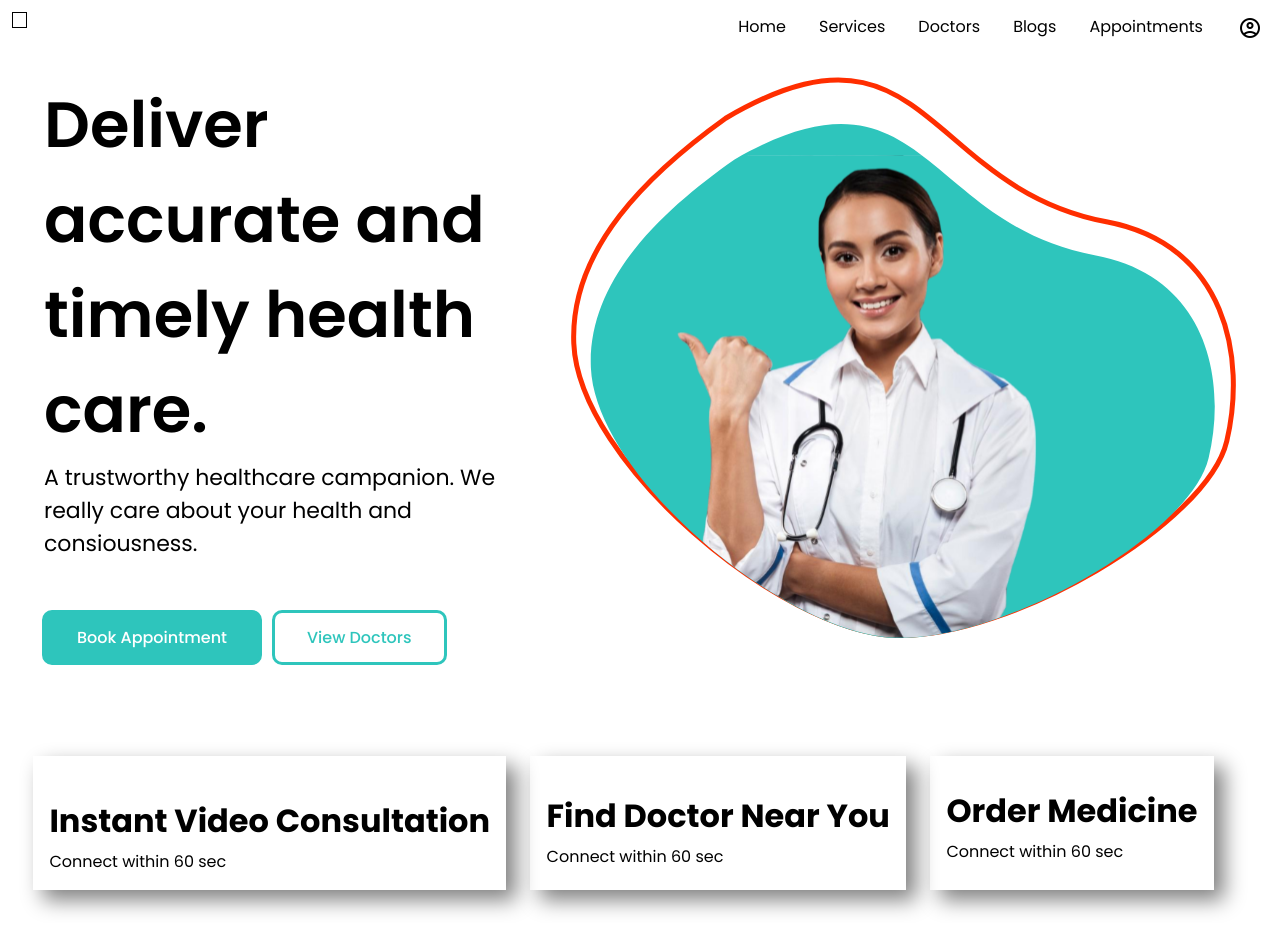
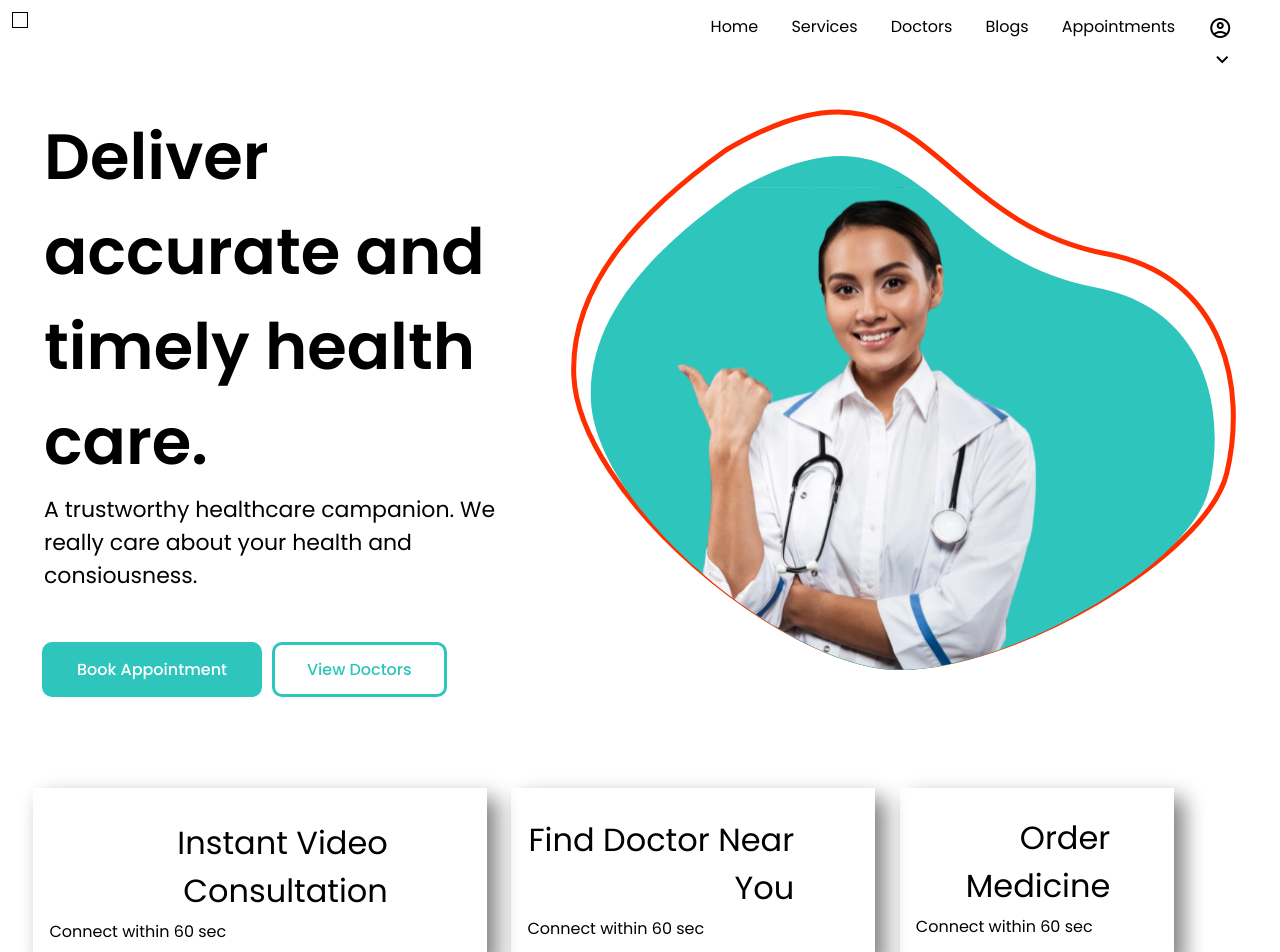
Before and after one commit to Kushagras634/IUMA, a React (Create React App) app in the folder frontend/: page / in a window 1280 px wide. Shown: the top 952 px of the page. Before the commit the page ends 923 px from the top, so only its background shows below. Built offline with nearby package versions, Linux system fonts and the light colour scheme.

Commit message:
version 1.1.0

```diff
--- a/frontend/src/Components/CardComponent/card.css
+++ b/frontend/src/Components/CardComponent/card.css
@@ -3,11 +3,11 @@
     box-shadow: 10px 10px 20px grey;
 }
 
-.heading {
-    font-size: var(--headlineSmall);
+.card_body > .heading {
+    font-size: var(--headlineLarge);
     font-weight: 400;
 }
 
-.body {
+.card_body > .body {
     font-size: var(--bodyLarge);
 }
--- a/frontend/src/Components/FormComponent/FormComponent.jsx
+++ b/frontend/src/Components/FormComponent/FormComponent.jsx
@@ -4,13 +4,23 @@ import './form.css';
 
 const FormComponent = (props) => {
     const field_list = () => props.fields.map((field) => {
-        return(<>
-            <label>{field.label}</label><br />
-            <input type='text' className='field_box' name={field.label} /> <br /><br />
-        </>);
+        if(field.label==='Password') {
+            return (<>
+                <label>{field.label}</label>
+                <input type='password' className='field_box' name={field.label} /><br /><br />
+            </>);
+        }
+        else {
+            return (<>
+                <label>{field.label}</label>
+                <input type='text' className='field_box' name={field.label} /><br /><br />
+            </>);
+        }
     });
-    return ( <div className='container'>
-        <div className='image'></div>
+    return ( <div className='container form_box'>
+        <div className='image'>
+            <img src={props.image} height="400" width='500' />
+        </div>
         <div className='form_fields'>
             {field_list()}
             <Button name={props.buton} />
--- a/frontend/src/Components/FormComponent/form.css
+++ b/frontend/src/Components/FormComponent/form.css
@@ -1,10 +1,17 @@
-.image {
-    width: 40%;
-}
-
 .field_box {
-    padding: 2%;
+    padding: 5%;
     width: 100%;
     border-radius: 50px;
     border-width: 1px;
+    align-self: center;
 }
+.form_fields {
+    padding-top: 2%;
+    display: flex;
+    flex-direction: column;
+    /* border: 1px solid black; */
+    flex: 0.75;
+}
+.form_box {
+    gap: 20%;
+}
--- a/frontend/src/Components/Form_Button/Form_Button.css
+++ b/frontend/src/Components/Form_Button/Form_Button.css
@@ -6,4 +6,5 @@
     text-align: center;
     border-radius: 50px;
     cursor: pointer;
+    padding: 3%;
 }
--- a/frontend/src/Components/HeaderComponent.jsx
+++ b/frontend/src/Components/HeaderComponent.jsx
@@ -5,15 +5,19 @@ const HeaderComponent = () => {
         <nav>
             <ul className='label container'>
                 <div style={{'border': '1px solid black', 'width':'10px', 'height': '10px'}}></div>
-                <div style={{'width':'55%'}}></div>
+                <div style={{'width':'50%'}}></div>
                 <li><Link className='nav_tab' to='/'>Home</Link></li>
                 <li><Link className='nav_tab' to='/services'>Services</Link></li>
                 <li><Link className='nav_tab' to='/doctors'>Doctors</Link></li>
                 <li><Link className='nav_tab' to='/blogs'>Blogs</Link></li>
                 <li><Link className='nav_tab' to='/appointments'>Appointments</Link></li>
-                <li><Link className='nav_tab' to='/login'><span class="material-symbols-outlined">
+                <li><span class="material-symbols-outlined">
                     account_circle
-                </span></Link></li>
+                </span>
+                    <Link className='nav_tab' to='/login'><span class="material-symbols-outlined">
+                        expand_more
+                    </span></Link>
+                </li>
             </ul>
         </nav>
     </header> );
--- a/frontend/src/Components/LoginComponent/LoginComponent.jsx
+++ b/frontend/src/Components/LoginComponent/LoginComponent.jsx
@@ -11,8 +11,8 @@ const LoginComponent = () => {
         <div className='heading'>
             <p>Log in</p>
         </div>
-        <div>
-            <Form fields={field_list} buton='Log in' />
+        <div style={{'paddingLeft':'2%'}}>
+            <Form fields={field_list} buton='Log in' image='doctor.png' />
         </div>
     </> );
 }
--- a/frontend/src/Components/LoginComponent/login.css
+++ b/frontend/src/Components/LoginComponent/login.css
@@ -1,6 +1,7 @@
 .heading {
     font-size: var(--headlineLarge);
     font-weight: 700;
-    text-align: center;
-    padding-top: 5%;
+    text-align: end;
+    padding-top: 3%;
+    padding-right: 20%;
 }
```
